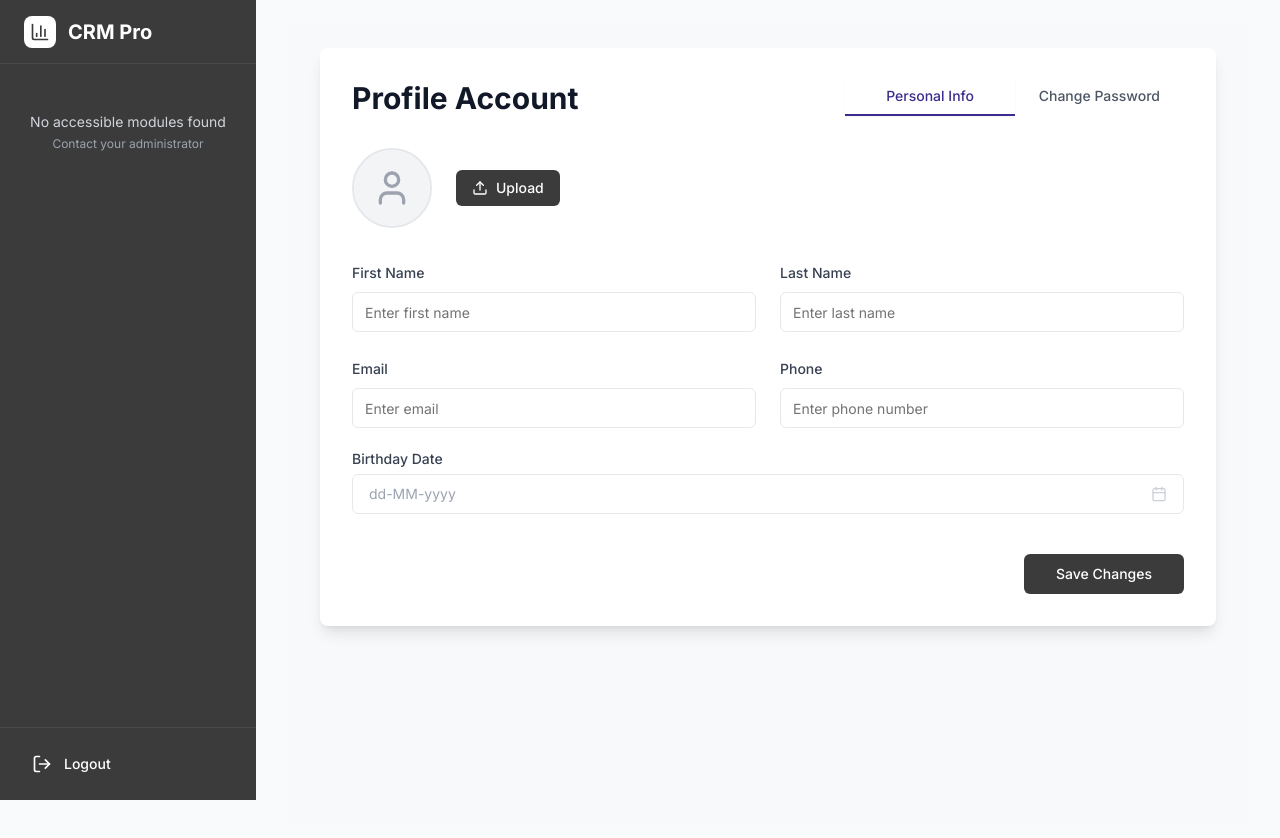
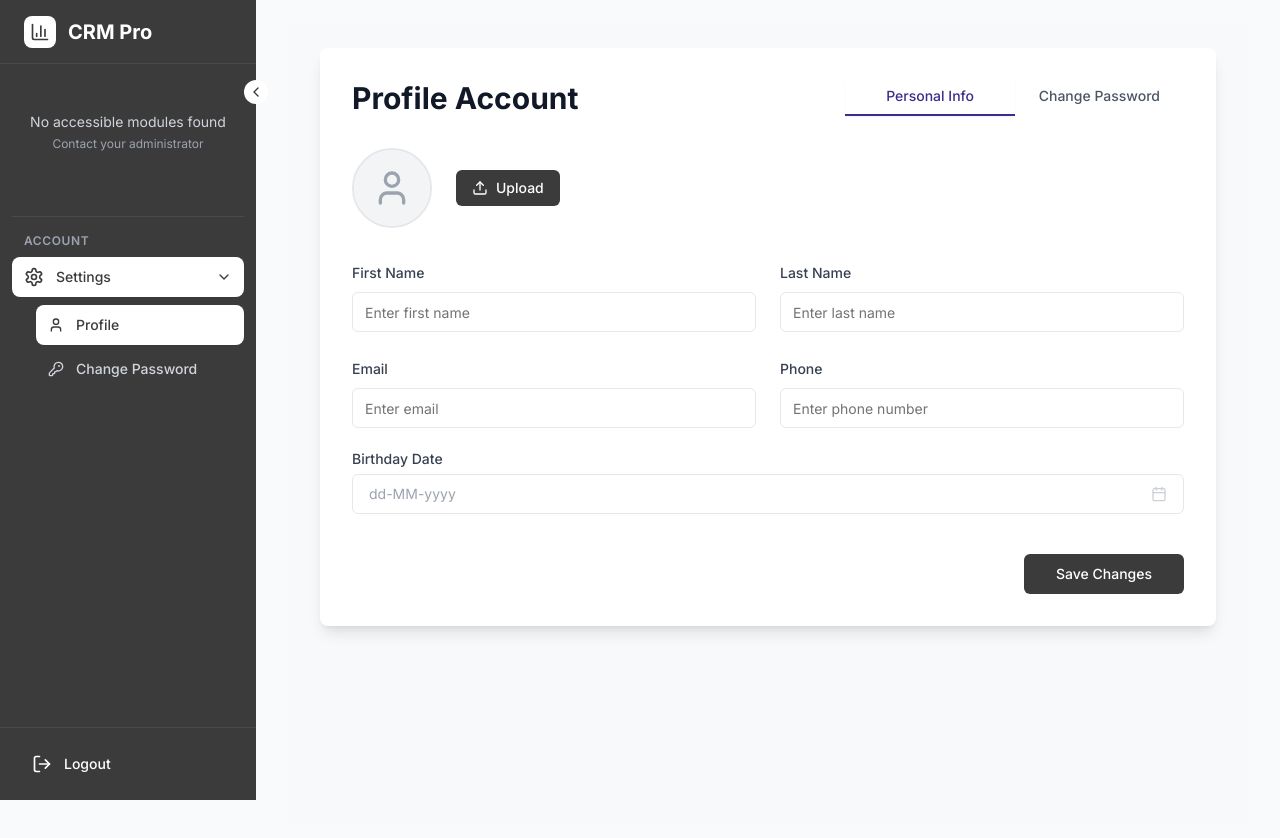
Before and after one commit to CRM-Application-Project/Client-Task-Frontend-Project, a Next.js app: page /profile in a window 1280 px wide. Shown: the top 838 px of the page. Built offline with nearby package versions, Linux system fonts and the light colour scheme.

Commit message:
added changes

```diff
--- a/components/layout/dashboard-sidebar.tsx
+++ b/components/layout/dashboard-sidebar.tsx
@@ -13,6 +13,10 @@ import {
   X,
   BarChart3,
   LogOut,
+  Settings,
+  User,
+  KeyRound,
+  ChevronLeft,
 } from "lucide-react";
 import { usePathname, useRouter } from "next/navigation";
 import Swal from "sweetalert2";
@@ -57,6 +61,20 @@ const navigation: NavItem[] = [
   },
 ];
 
+// Settings items (no permission required)
+const settingsNavigation = [
+  {
+    name: "Profile",
+    icon: User,
+    href: "/profile",
+  },
+  {
+    name: "Change Password",
+    icon: KeyRound,
+    href: "/change-password",
+  },
+];
+
 interface UserModuleAccess {
   id: number;
   moduleId: number;
@@ -76,6 +94,7 @@ export function DashboardSidebar({ isOpen, onClose }: DashboardSidebarProps) {
   const pathname = usePathname();
   const router = useRouter();
   const [expandedItems, setExpandedItems] = useState<string[]>([]);
+  const [isCollapsed, setIsCollapsed] = useState(false);
 
   // Get Redux state
   const reduxUser = useSelector((state: RootState) => state.user.currentUser);
@@ -113,15 +132,6 @@ export function DashboardSidebar({ isOpen, onClose }: DashboardSidebarProps) {
       }
     }
   }, [reduxUser]);
-
-  // Debug logs - only in development
-  useEffect(() => {
-    if (process.env.NODE_ENV === 'development') {
-      console.log('Sidebar - Current User:', currentUser);
-      console.log('Sidebar - User Modules:', userModules);
-      console.log('Sidebar - User Role:', currentUser?.userRole);
-    }
-  }, [currentUser, userModules]);
 
   // Enhanced permission check function - ONLY use API response data
   const hasPermission = (moduleName: string, permission: 'view' | 'edit' | 'create' | 'delete' = 'view'): boolean => {
@@ -176,19 +186,6 @@ export function DashboardSidebar({ isOpen, onClose }: DashboardSidebarProps) {
         hasPermission = false;
     }
 
-    console.log(`Permission check for ${moduleName}:${permission}`, {
-      userRole: currentUser?.userRole,
-      module: module.moduleName,
-      permission,
-      hasPermission,
-      moduleData: {
-        canView: module.canView,
-        canEdit: module.canEdit,
-        canCreate: module.canCreate,
-        canDelete: module.canDelete
-      }
-    });
-
     return hasPermission;
   };
 
@@ -205,12 +202,9 @@ export function DashboardSidebar({ isOpen, onClose }: DashboardSidebarProps) {
       // Show parent if it has access OR if any child has access
       const shouldShow = hasAccess || accessibleChildren.length > 0;
 
-      console.log(`Navigation item ${item.name}: ${shouldShow ? 'ALLOWED' : 'DENIED'} (parent: ${hasAccess}, accessible children: ${accessibleChildren.length})`);
-
       return shouldShow;
     }
 
-    console.log(`Navigation item ${item.name}: ${hasAccess ? 'ALLOWED' : 'DENIED'}`);
     return hasAccess;
   });
 
@@ -240,7 +234,12 @@ export function DashboardSidebar({ isOpen, onClose }: DashboardSidebarProps) {
         }
       }
     });
-  }, [pathname, filteredNavigation.length]); // Use length to detect changes
+
+    // Check if we're on a settings route
+    if (settingsNavigation.some(item => pathname === item.href) && !expandedItems.includes('Settings')) {
+      setExpandedItems(prev => [...prev, 'Settings']);
+    }
+  }, [pathname, filteredNavigation.length]);
 
   const handleLogout = () => {
     Swal.fire({
@@ -281,15 +280,38 @@ export function DashboardSidebar({ isOpen, onClose }: DashboardSidebarProps) {
   };
 
   const SidebarContent = () => (
-    <div className="flex h-full flex-col bg-[#3b3b3b]">
+    <div className="flex h-full flex-col bg-[#3b3b3b] relative">
+      {/* Collapse Toggle Button */}
+      <Button
+        variant="ghost"
+        size="sm"
+        className={cn(
+          "absolute -right-3 top-20 z-10 h-6 w-6 rounded-full p-0 bg-white hover:bg-gray-200 hidden lg:flex",
+          isCollapsed && "-right-10"
+        )}
+        onClick={() => setIsCollapsed(!isCollapsed)}
+      >
+        {isCollapsed ? (
+          <ChevronRight className="h-4 w-4 text-[#3b3b3b]" />
+        ) : (
+          <ChevronLeft className="h-4 w-4 text-[#3b3b3b]" />
+        )}
+      </Button>
+
       {/* Logo */}
-      <div className="flex h-16 shrink-0 items-center justify-between px-6 border-b border-[#4b4b4b]">
+      <div className={cn(
+        "flex h-16 shrink-0 items-center justify-between px-6 border-b border-[#4b4b4b] transition-all duration-300",
+        isCollapsed && "px-3 justify-center"
+      )}>
         <div className="flex items-center gap-3">
           <div className="flex h-8 w-8 items-center justify-center rounded-lg bg-white">
             <BarChart3 className="h-5 w-5 text-[#3b3b3b]" />
           </div>
+          {!isCollapsed && (
             <h1 className="text-xl font-bold text-white">CRM Pro</h1>
+          )}
         </div>
+        {!isCollapsed && (
           <Button
             variant="ghost"
             size="sm"
@@ -298,9 +320,8 @@ export function DashboardSidebar({ isOpen, onClose }: DashboardSidebarProps) {
           >
             <X className="h-5 w-5" />
           </Button>
+        )}
       </div>
-
-
 
       {/* Navigation */}
       <nav className="flex-1 overflow-y-auto px-3 py-4">
@@ -330,7 +351,8 @@ export function DashboardSidebar({ isOpen, onClose }: DashboardSidebarProps) {
                           "w-full justify-between rounded-lg px-3 py-2.5 text-sm font-medium transition-all duration-200",
                           isChildActive || isExpanded || isDirectActive
                             ? "bg-white text-[#3b3b3b] shadow-sm"
-                            : "text-white hover:bg-white hover:text-[#3b3b3b]"
+                            : "text-white hover:bg-white hover:text-[#3b3b3b]",
+                          isCollapsed && "justify-center px-2"
                         )}
                         onClick={() => {
                           // If parent has direct access and href, navigate to it
@@ -343,18 +365,20 @@ export function DashboardSidebar({ isOpen, onClose }: DashboardSidebarProps) {
                       >
                         <div className="flex items-center gap-3">
                           <item.icon className="h-5 w-5" />
-                          {item.name}
+                          {!isCollapsed && item.name}
                         </div>
+                        {!isCollapsed && (
                           <ChevronRight
                             className={cn(
                               "h-4 w-4 transition-transform duration-200",
                               isExpanded && "rotate-90"
                             )}
                           />
+                        )}
                       </Button>
 
-                      {/* Children */}
-                      {isExpanded && (
+                      {/* Children - Only show when not collapsed */}
+                      {!isCollapsed && isExpanded && (
                         <div className="space-y-1 pl-6 pt-1">
                           {filteredChildren.map((child) => {
                             const isChildActive = pathname === child.href;
@@ -389,16 +413,79 @@ export function DashboardSidebar({ isOpen, onClose }: DashboardSidebarProps) {
                       "w-full justify-start rounded-lg px-3 py-2.5 text-sm font-medium transition-all duration-200",
                       pathname === item.href
                         ? "bg-white text-[#3b3b3b] shadow-sm"
-                        : "text-white hover:bg-white hover:text-[#3b3b3b]"
+                        : "text-white hover:bg-white hover:text-[#3b3b3b]",
+                      isCollapsed && "justify-center px-2"
                     )}
                     onClick={() => router.push(item.href)}
                   >
-                    <item.icon className="mr-3 h-5 w-5" />
-                    {item.name}
+                    <item.icon className={cn("h-5 w-5", !isCollapsed && "mr-3")} />
+                    {!isCollapsed && item.name}
                   </Button>
                 );
               })
             )}
+          </div>
+
+          {/* Settings Section (no permission required) */}
+          <div className={cn("mt-8 pt-4 border-t border-[#4b4b4b]", isCollapsed && "mt-4")}>
+            {!isCollapsed && (
+              <div className="px-3 mb-2 text-xs font-semibold text-gray-400 uppercase tracking-wider">
+                Account
+              </div>
+            )}
+
+            {/* Settings Parent Item */}
+            <div className="space-y-1">
+              <Button
+                variant="ghost"
+                className={cn(
+                  "w-full justify-between rounded-lg px-3 py-2.5 text-sm font-medium transition-all duration-200",
+                  (expandedItems.includes('Settings') || settingsNavigation.some(item => pathname === item.href))
+                    ? "bg-white text-[#3b3b3b] shadow-sm"
+                    : "text-white hover:bg-white hover:text-[#3b3b3b]",
+                  isCollapsed && "justify-center px-2"
+                )}
+                onClick={() => toggleExpanded('Settings')}
+              >
+                <div className="flex items-center gap-3">
+                  <Settings className="h-5 w-5" />
+                  {!isCollapsed && "Settings"}
+                </div>
+                {!isCollapsed && (
+                  <ChevronRight
+                    className={cn(
+                      "h-4 w-4 transition-transform duration-200",
+                      expandedItems.includes('Settings') && "rotate-90"
+                    )}
+                  />
+                )}
+              </Button>
+
+              {/* Settings Children - Only show when not collapsed and expanded */}
+              {!isCollapsed && expandedItems.includes('Settings') && (
+                <div className="space-y-1 pl-6 pt-1">
+                  {settingsNavigation.map((item) => {
+                    const isChildActive = pathname === item.href;
+                    return (
+                      <Button
+                        key={item.href}
+                        variant="ghost"
+                        className={cn(
+                          "w-full justify-start rounded-lg px-3 py-2 text-sm transition-all duration-200",
+                          isChildActive
+                            ? "bg-white text-[#3b3b3b] shadow-sm"
+                            : "text-gray-300 hover:bg-white hover:text-[#3b3b3b]"
+                        )}
+                        onClick={() => router.push(item.href)}
+                      >
+                        <item.icon className="mr-3 h-4 w-4" />
+                        {item.name}
+                      </Button>
+                    );
+                  })}
+                </div>
+              )}
+            </div>
           </div>
         </ScrollArea>
       </nav>
@@ -407,11 +494,14 @@ export function DashboardSidebar({ isOpen, onClose }: DashboardSidebarProps) {
       <div className="p-4 border-t border-[#4b4b4b]">
         <Button
           variant="ghost"
-          className="w-full justify-start text-white hover:bg-white hover:text-[#3b3b3b] transition-all duration-200"
+          className={cn(
+            "w-full justify-start text-white hover:bg-white hover:text-[#3b3b3b] transition-all duration-200",
+            isCollapsed && "justify-center px-2"
+          )}
           onClick={handleLogout}
         >
-          <LogOut className="mr-3 h-5 w-5" />
-          Logout
+          <LogOut className={cn("h-5 w-5", !isCollapsed && "mr-3")} />
+          {!isCollapsed && "Logout"}
         </Button>
       </div>
     </div>
@@ -420,7 +510,10 @@ export function DashboardSidebar({ isOpen, onClose }: DashboardSidebarProps) {
   return (
     <>
       {/* Desktop Sidebar */}
-      <div className="hidden lg:fixed lg:inset-y-0 lg:z-50 lg:flex lg:w-64 lg:flex-col">
+      <div className={cn(
+        "hidden lg:fixed lg:inset-y-0 lg:z-50 lg:flex lg:flex-col transition-all duration-300",
+        isCollapsed ? "lg:w-16" : "lg:w-64"
+      )}>
         <SidebarContent />
       </div>
 
```
Lines whose indentation alone changed are shown as unchanged.
